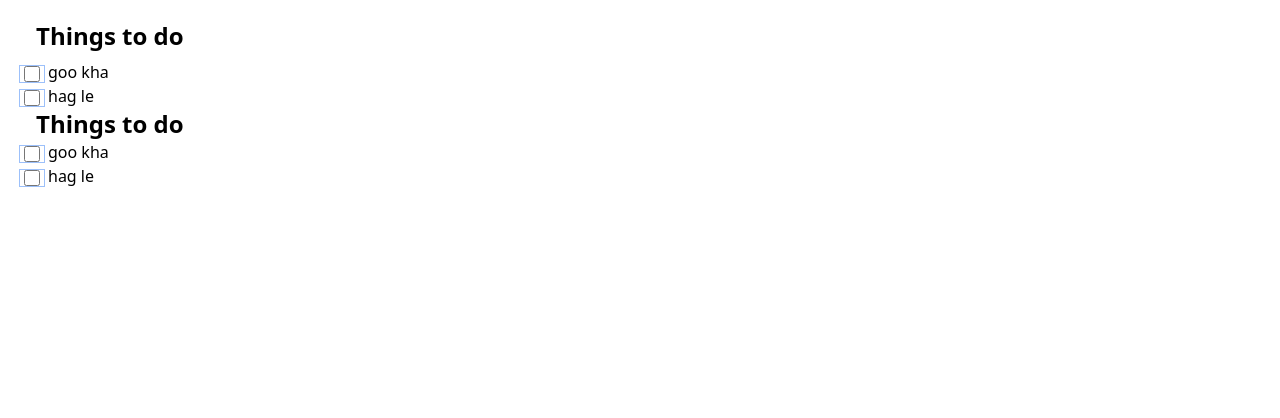
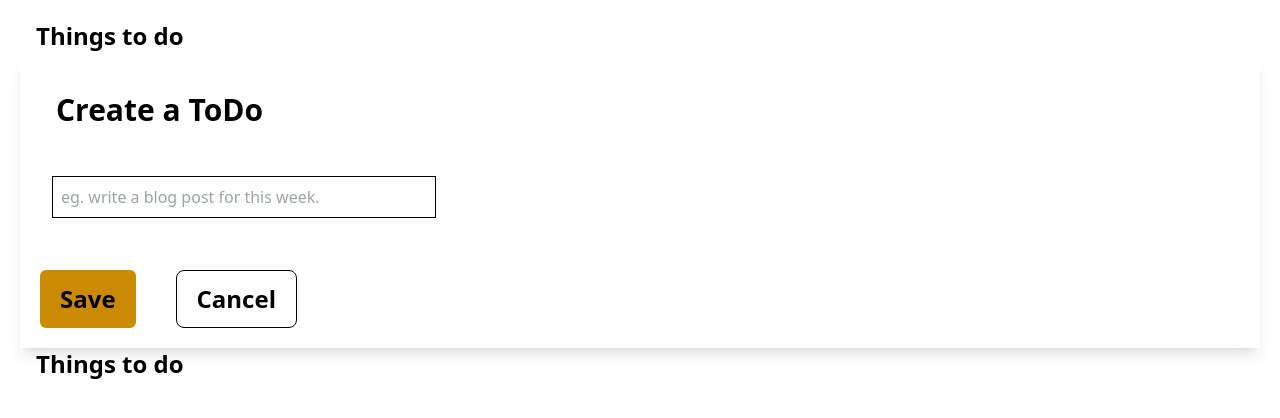
Before and after one commit to navinrangar/todoredux, a React (Vite) app: page /todos in a window 1280 px wide. Shown: the top 418 px of the page. Built offline with nearby package versions, Linux system fonts and the light colour scheme.

Commit message:
almost done

```diff
--- a/package.json
+++ b/package.json
@@ -11,7 +11,9 @@
     "classnames": "^2.3.1",
     "react": "^18.0.0",
     "react-dom": "^18.0.0",
-    "react-icons": "^4.4.0"
+    "react-icons": "^4.4.0",
+    "react-redux": "^8.0.2",
+    "redux": "^4.2.0"
   },
   "devDependencies": {
     "@types/react": "^18.0.0",
--- a/src/App.tsx
+++ b/src/App.tsx
@@ -1,20 +1,22 @@
 import { FC } from "react";
-import H2 from "./Components/H2";
-import TodoRow from "./Components/TodoRow";
-import TodoList from "./Components/TodoList";
-const todoObj = [
-  { id: 1, title: "goo kha", done: false },
-
-  { id: 1, title: "hag le", done: false },
-];
+import H2 from "./components/H2";
+import TodoRow from "./components/TodoRow";
+import TodoList, {
+  CompleteTodoList,
+  IncompleteTodoList,
+} from "./components/TodoList";
+import { todoType } from "./models/todoType";
+import { useSelector } from "react-redux";
+import TodoForm from "./components/TodoForm";
 
 const App: FC = () => {
   return (
     <div className="p-5">
       <H2 className="ml-4 mb-2"> Things to do </H2>
-      <TodoList todos={todoObj} />
+      <IncompleteTodoList />
+      <TodoForm />
       <H2 className="ml-4"> Things to do </H2>
-      <TodoList todos={todoObj} />
+      <CompleteTodoList />
     </div>
   );
 };
--- a/src/Components/TodoForm.tsx
+++ b/src/Components/TodoForm.tsx
@@ -1,19 +1,36 @@
-import React from "react";
+import { ChangeEvent, memo, FC, useState } from "react";
 import H1 from "./H1";
 import Button from "./Button";
 import Input from "./Input";
+import { connect } from "react-redux";
+import { TODO_ADD } from "../actions/actions";
+import { todoAddAction } from "../actions/actions";
 
-function TodoForm(props: any) {
-  const [inputValue, setInputValue] = React.useState("");
+type TodoFormProps = {
+  onSubmit: (todoText: string) => void;
+};
 
-  const onInputChange = (event: any) => {
-    setInputValue(event.target.value);
+const TodoForm: FC<TodoFormProps> = ({ onSubmit }) => {
+  const [inputValue, setInputValue] = useState("");
+
+  // const dispatch = useDispatch();
+
+  const handleSubmit = () => {
+    onSubmit(inputValue);
+    // dispatch(todoAddAction(inputValue));
+    setInputValue("");
+  };
+
+  const handleInputChange = (event: ChangeEvent<HTMLInputElement>) => {
+    if (event.target.value !== "") {
+      setInputValue(event.target.value);
+    }
   };
 
   function saveTodo() {
-    props.onCreate(inputValue);
+    // props.onCreate(inputValue);
     setInputValue("");
-    props.onClose();
+    // props.onClose();
   }
 
   return (
@@ -21,24 +38,20 @@ function TodoForm(props: any) {
       <H1> Create a ToDo </H1>
       <Input
         value={inputValue}
-        onChange={onInputChange}
+        onChange={handleInputChange}
         class="p-2 m-8 w-96 border border-black "
         placeholder="eg. write a blog post for this week."
       />
 
       <div className="flex">
-        <Button type="save" onClick={saveTodo}>
-          {" "}
-          Save{" "}
+        <Button type="save" onClick={handleSubmit}>
+          Save
         </Button>
 
-        <Button type="cancel" onClick={props.onClose}>
-          {" "}
-          Cancel{" "}
-        </Button>
+        <Button type="cancel"> Cancel </Button>
       </div>
     </div>
   );
-}
+};
 
-export default TodoForm;
+export default connect(undefined, { onSubmit: todoAddAction })(memo(TodoForm));
--- a/src/Components/TodoList.tsx
+++ b/src/Components/TodoList.tsx
@@ -1,16 +1,31 @@
 import { FC, memo } from "react";
-import { todoType } from "../Models/todoType";
+import { todoType } from "../models/todoType";
+import {
+  incompleteTodoSelector,
+  completeTodoSelector,
+} from "../selectors/todos";
+import { State } from "../store";
 import TodoRow from "./TodoRow";
+import { connect, useDispatch } from "react-redux";
+import { TODO_STATUS_CHANGE } from "../actions/actions";
+import { todoStatusChangeAction } from "../actions/actions";
 
 type TodoListProps = {
   todos: todoType[];
+  onStatusChange: (id: number, done: boolean) => void;
 };
 
-const TodoList: FC<TodoListProps> = ({ todos }) => {
+const TodoList: FC<TodoListProps> = ({ todos, onStatusChange }) => {
+  const dispatch = useDispatch();
+
+  /* const handleStatusChange = (id: number, done: boolean) => {
+    dispatch(todoStatusChangeAction( id, done ));
+  }; */
+
   return (
     <>
       {todos.map((t) => (
-        <TodoRow key={t.id} todo={t} />
+        <TodoRow key={t.id} todo={t} onStatusChange={onStatusChange} />
       ))}
     </>
   );
@@ -19,3 +34,27 @@ const TodoList: FC<TodoListProps> = ({ todos }) => {
 TodoList.defaultProps = {};
 
 export default memo(TodoList);
+
+const incompleteTodoMapper = (s: State) => ({
+  todos: incompleteTodoSelector(s),
+});
+
+const completeTodoMapper = (s: State) => ({
+  todos: completeTodoSelector(s),
+});
+
+// connect() function only provides data from redux
+
+const dispatchMapper = {
+  onStatusChange: todoStatusChangeAction,
+};
+
+export const IncompleteTodoList = connect(
+  incompleteTodoMapper,
+  dispatchMapper
+)(TodoList);
+
+export const CompleteTodoList = connect(
+  completeTodoMapper,
+  dispatchMapper
+)(TodoList);
--- a/src/Components/TodoPage.tsx
+++ b/src/Components/TodoPage.tsx
@@ -1,3 +1,4 @@
+/*
 import React from "react";
 import Header from "./Header";
 import H1 from "./H1";
@@ -108,3 +109,4 @@ function TodoPage() {
 }
 
 export default TodoPage;
+*/
--- a/src/Components/TodoRow.tsx
+++ b/src/Components/TodoRow.tsx
@@ -1,21 +1,23 @@
-import { FC, memo } from "react";
+import { FC, memo, useCallback } from "react";
 import Checkbox from "./Checkbox";
 import { RiDeleteBin5Fill } from "react-icons/ri";
-import { todoType } from "../Models/todoType";
+import { todoType } from "../models/todoType";
 import cn from "classnames";
 
 type todoRowProps = {
   todo: todoType;
+  onStatusChange: (id: number, done: boolean) => void;
 };
 
 // // onStatusChange= (id: number, done: boolean)=> void
 
-const TodoRow: FC<todoRowProps> = ({ todo }) => {
+const TodoRow: FC<todoRowProps> = ({ todo, onStatusChange }) => {
   const { done, title, id } = todo;
   //done, todo, title, id, onDelete, onStatusChange
-  const onCheckboxChange = () => {
-    // onStatusChange(todo);
-  };
+
+  const handleCheckboxChange = useCallback(() => {
+    onStatusChange(id, !done);
+  }, [id, done]);
 
   /* const onTodoDelete = () => {
     onDelete(todo, done);
@@ -37,7 +39,7 @@ const TodoRow: FC<todoRowProps> = ({ todo }) => {
 
   return (
     <div className="flex items-center" key="id">
-      <Checkbox checked={done} onChange={onCheckboxChange}></Checkbox>
+      <Checkbox checked={done} onChange={handleCheckboxChange}></Checkbox>
       <p className={cn("ml-1 mr-2", { "line-through": done })}>{title}</p>
     </div>
   );
--- /dev/null
+++ b/src/actions/actions.ts
@@ -0,0 +1,14 @@
+export const TODO_ADD = "added new todo";
+export const TODO_STATUS_CHANGE = "changed todo status";
+export const TODO_DELETE = "deleted existing todo";
+
+export const todoAddAction = (todoText: string) => {
+  return { type: TODO_ADD, payload: todoText };
+};
+
+export const todoStatusChangeAction = (todoId: number, newStatus: boolean) => {
+  return { type: TODO_STATUS_CHANGE, payload: { id: todoId, done: newStatus } };
+};
+
+
+//export const todoDeleteAction = ()
--- a/src/main.tsx
+++ b/src/main.tsx
@@ -1,10 +1,14 @@
-import React from 'react'
-import ReactDOM from 'react-dom/client'
-import App from './App'
-import './index.css'
+import React from "react";
+import ReactDOM from "react-dom/client";
+import App from "./App";
+import "./index.css";
+import { Provider } from "react-redux";
+import store from "./store";
 
-ReactDOM.createRoot(document.getElementById('root')!).render(
+ReactDOM.createRoot(document.getElementById("root")!).render(
   <React.StrictMode>
-    <App />
+    <Provider store={store}>
+      <App />
+    </Provider>
   </React.StrictMode>
-)
+);
--- /dev/null
+++ b/src/selectors/todos.ts
@@ -0,0 +1,5 @@
+import { State } from "../store";
+
+export const completeTodoSelector=(s: State)=> s.todos.filter((t)=> t.done);
+
+export const incompleteTodoSelector= (s: State)=> s.todos.filter((t)=> !t.done);
--- /dev/null
+++ b/src/store.ts
@@ -0,0 +1,50 @@
+import { Reducer, createStore } from "redux";
+import {} from "react";
+import { TODO_ADD, TODO_STATUS_CHANGE } from "./actions/actions";
+import { todoType } from "./models/todoType";
+
+export type State = {
+  todos: todoType[];
+};
+
+// const savedTodos= localStorage.getItem('todos');
+
+let nextId = 1;
+
+const initialState: State = {
+  todos: [],
+};
+
+const reducer: Reducer<State> = (state = initialState, action) => {
+  switch (action.type) {
+    case TODO_STATUS_CHANGE: {
+      const { id, done } = action.payload;
+
+      const newTodos = state.todos.map((t) => {
+        if (t.id === id) {
+          return { ...t, done: done };
+        }
+        return t;
+      });
+
+      return { ...state, todos: newTodos };
+    }
+
+    case TODO_ADD: {
+      const todoText = action.payload;
+      const todo: todoType = { id: nextId, title: todoText, done: false };
+      nextId++;
+      return { ...state, todos: [...state.todos, todo] };
+    }
+
+    default:
+      return state;
+  }
+};
+
+const store = createStore(
+  reducer,
+  window.__REDUX_DEVTOOLS_EXTENSION__ && window.__REDUX_DEVTOOLS_EXTENSION__()
+);
+
+export default store;
--- /dev/null
+++ b/src/typings.d.ts
@@ -0,0 +1,3 @@
+interface Window {
+  __REDUX_DEVTOOLS_EXTENSION__: any;
+}
```
Also changed, not shown: 1 other file (tests, documents, lock files or other folders).
